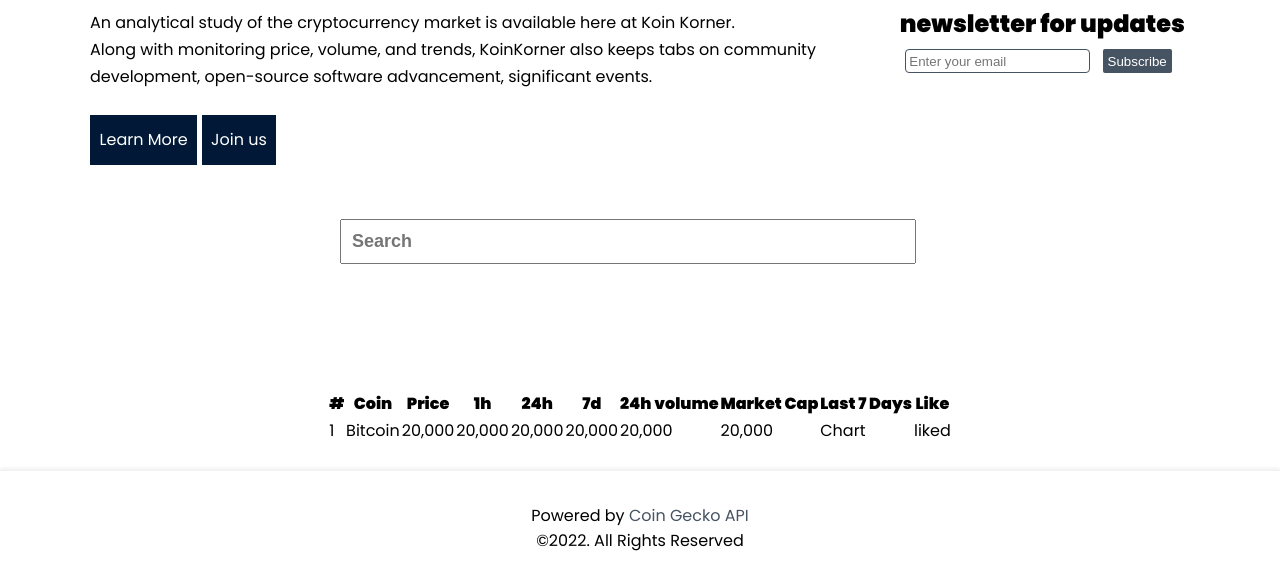
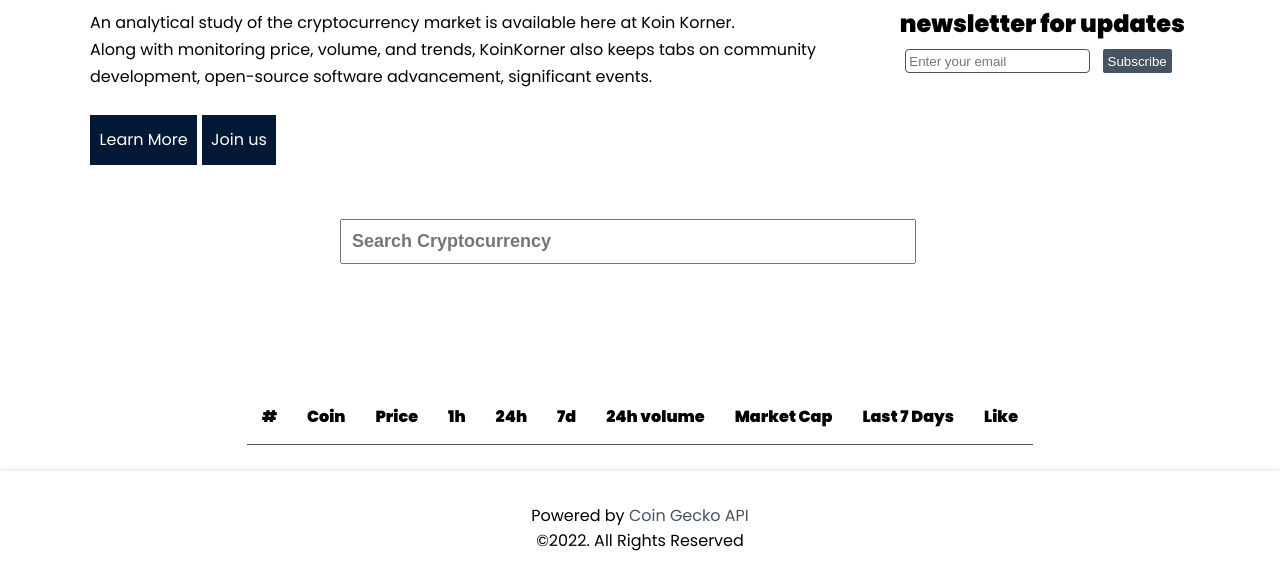
Before and after one commit to andisiambuku/Koin-Korner, a plain HTML site: page index.html in a window 1280 px wide. Shown: the part 359-944 px from the top of the page. Drawn offline with nearby package versions, Linux system fonts and the light colour scheme.

Commit message:
crypto table styling

```diff
--- a/index.html
+++ b/index.html
@@ -87,7 +87,7 @@
                 <form action="#">
                     <input
                     type="text"
-                    placeholder="Search"
+                    placeholder="Search Cryptocurrency"
                     class="search-bar"
                     required
                     >
@@ -96,9 +96,10 @@
         </section>
         <br>
         <!--Table with Current Crypto Data-->
-        <section class="data">
-            <table class="data" id="data">
-                <tr >
+        <section class="tabledata">
+            <table class="table" id="table">
+                <thead>
+                <tr>
                     <th>#</th>
                     <th>Coin</th>
                     <th>Price</th>
@@ -109,9 +110,12 @@
                     <th>Market Cap</th>
                     <th>Last 7 Days</th>
                     <th>Like</th>
+                </tr>
+                </thead>
+                <tbody id="data">
 
-                </tr>
-                <td>1</td>
+                </tbody>
+                <!-- <td>1</td>
                 <td>Bitcoin</td>
                 <td>20,000</td>
                 <td>20,000</td>
@@ -120,7 +124,7 @@
                 <td>20,000</td>
                 <td>20,000</td>
                 <td>Chart</td>
-                <td>liked</td>
+                <td>liked</td> -->
             </table>
         </section>
         <br>
--- a/style/style.css
+++ b/style/style.css
@@ -168,7 +168,19 @@ input[type="text"]{
 .data{
     margin: auto;
 }
-
+.table{
+    margin: auto;
+    border-collapse: collapse;
+}
+th{
+    padding: 15px;
+}
+tr{
+   border-bottom: 1px solid var(--primary-color);
+}
+tr:hover{
+    background-color: var(--primary-color);
+}
 footer{
     border-top: 1px solid #f1f1f1;
     box-shadow: 0px -2px 3px #f1f1f1;
```
